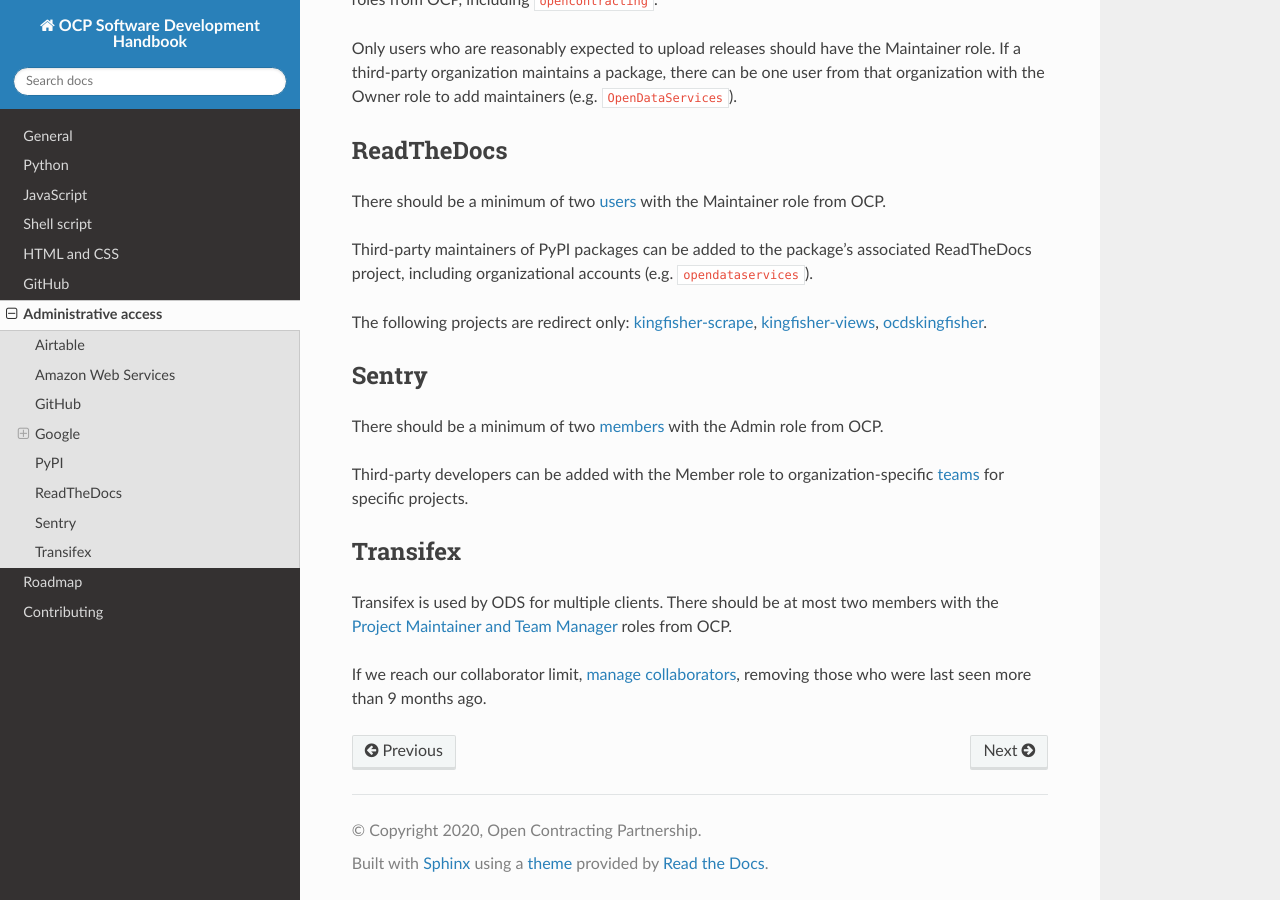
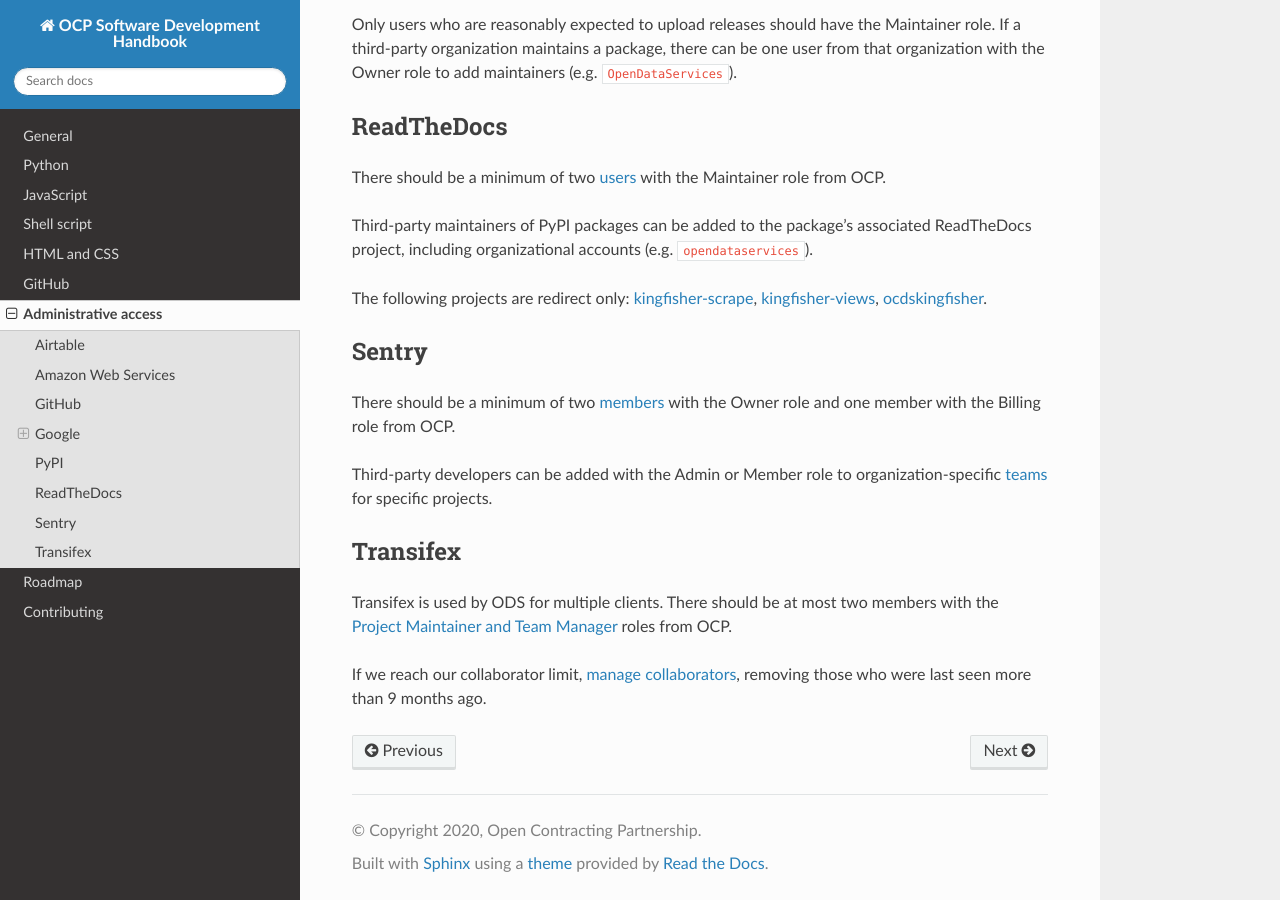
Before and after one commit to open-contracting/software-development-handbook, a Sphinx documentation site: the page built from docs/services/index.rst, in a window 1280 px wide and 900 px high, scrolled down 2144 px. Built offline with Sphinx 7.4.7 and the Read the Docs theme 2.0.0, drawn with Linux system fonts in a browser that asks for light colours; some of the changed text lies outside the part shown.

Commit message:
services: Update Sentry access

```diff
--- a/docs/services/index.rst
+++ b/docs/services/index.rst
@@ -98,9 +98,9 @@ The following projects are redirect only: `kingfisher-scrape <https://kingfisher
 Sentry
 ------
 
-There should be a minimum of two `members <https://sentry.io/settings/open-contracting-partnership/members/>`__ with the Admin role from OCP.
+There should be a minimum of two `members <https://sentry.io/settings/open-contracting-partnership/members/>`__ with the Owner role and one member with the Billing role from OCP.
 
-Third-party developers can be added with the Member role to organization-specific `teams <https://sentry.io/settings/open-contracting-partnership/teams/>`__ for specific projects.
+Third-party developers can be added with the Admin or Member role to organization-specific `teams <https://sentry.io/settings/open-contracting-partnership/teams/>`__ for specific projects.
 
 Transifex
 ---------
```
Also changed, not shown: other parts of docs/services/index.rst (+1 -1 lines).
